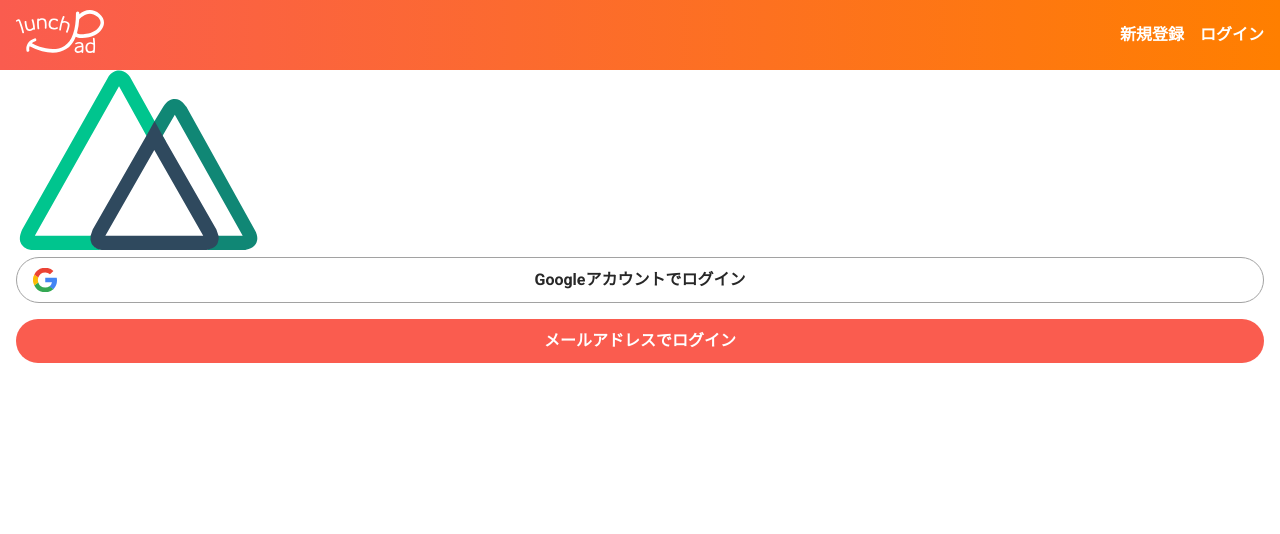
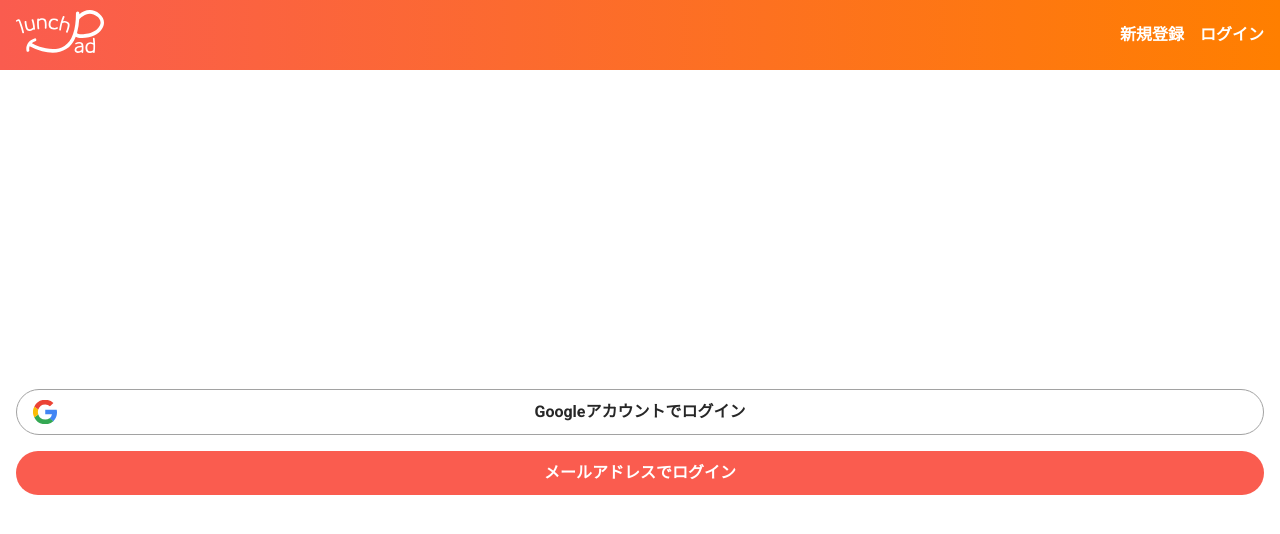
Before and after one commit to JOKOJOKO405/original-app, a Nuxt app: page / in a window 1280 px wide. Shown: the top 534 px of the page. Built offline with nearby package versions, Linux system fonts and the light colour scheme.

Commit message:
Add ロゴ

```diff
--- a/components/Logo.vue
+++ b/components/Logo.vue
@@ -1,29 +1,16 @@
 <template>
-  <svg class="NuxtLogo" width="245" height="180" viewBox="0 0 452 342" xmlns="http://www.w3.org/2000/svg">
-    <path
-      d="M139 330l-1-2c-2-4-2-8-1-13H29L189 31l67 121 22-16-67-121c-1-2-9-14-22-14-6 0-15 2-22 15L5 303c-1 3-8 16-2 27 4 6 10 12 24 12h136c-14 0-21-6-24-12z"
-      fill="#00C58E"
-    />
-    <path
-      d="M447 304L317 70c-2-2-9-15-22-15-6 0-15 3-22 15l-17 28v54l39-67 129 230h-49a23 23 0 0 1-2 14l-1 1c-6 11-21 12-23 12h76c3 0 17-1 24-12 3-5 5-14-2-26z"
-      fill="#108775"
-    />
-    <path
-      d="M376 330v-1l1-2c1-4 2-8 1-12l-4-12-102-178-15-27h-1l-15 27-102 178-4 12a24 24 0 0 0 2 15c4 6 10 12 24 12h190c3 0 18-1 25-12zM256 152l93 163H163l93-163z"
-      fill="#2F495E"
-    />
-  </svg>
+  <h1>
+    <img src="@/assets/img/logo.svg" alt="lunchpad">
+  </h1>
 </template>
 
-<style>
-.NuxtLogo {
-  animation: 1s appear;
-  margin: auto;
-}
-
-@keyframes appear {
-  0% {
-    opacity: 0;
+<style lang="scss">
+  h1{
+    max-width: 227px;
+    margin: 104px auto;
+    img{
+      display: block;
+      width: 100%;
+    }
   }
-}
 </style>
```
